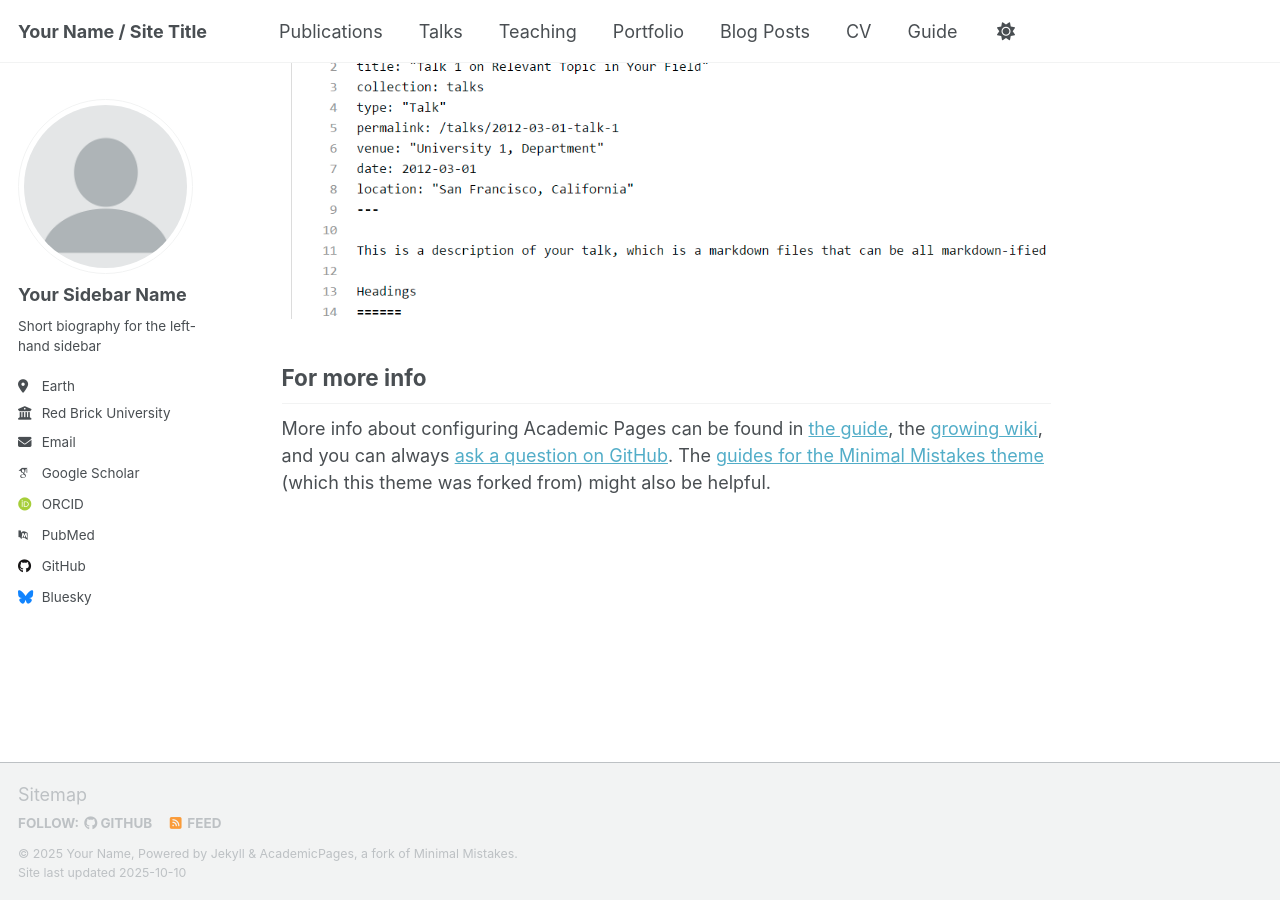
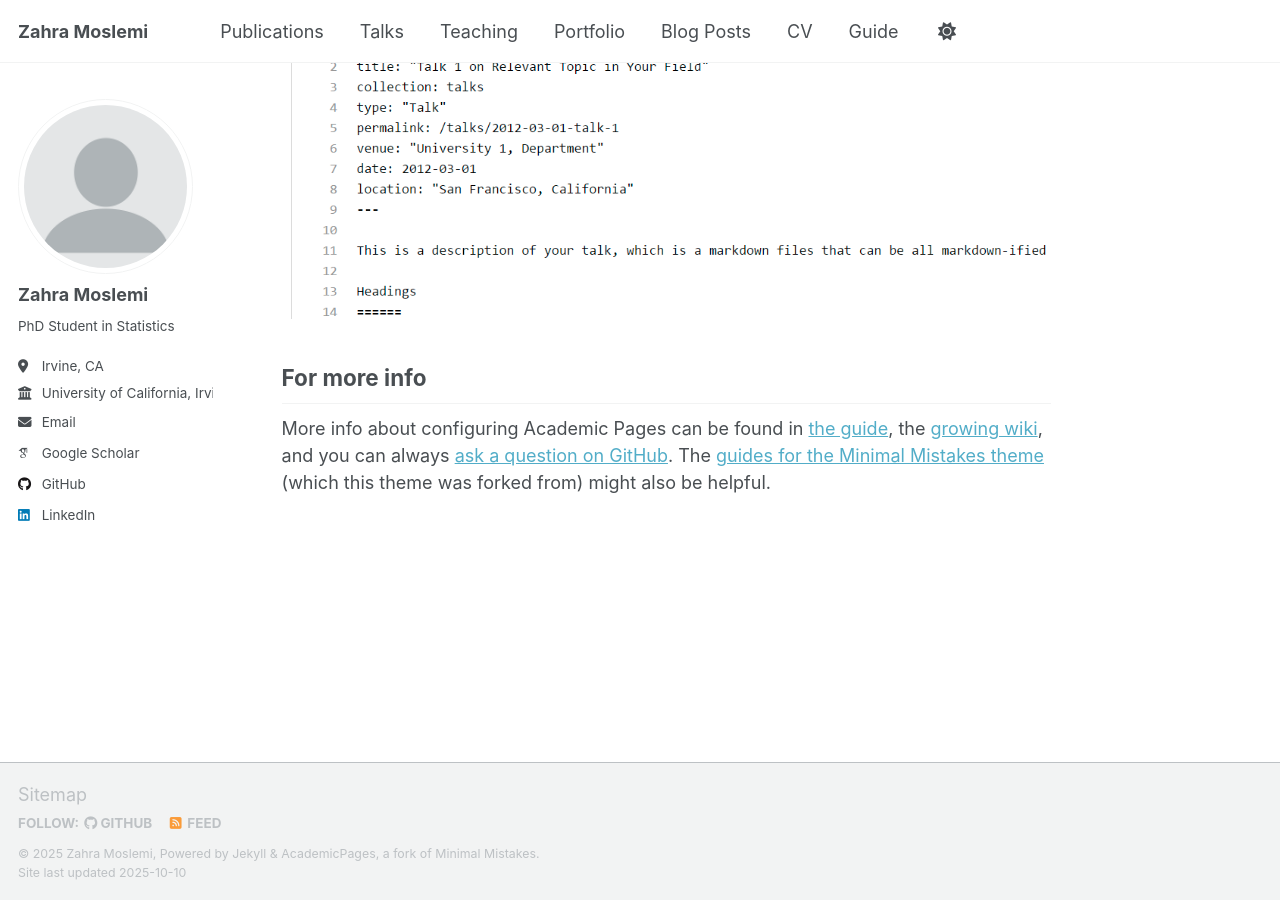
Before and after one commit to zahraMoslemi/zahraMoslemi.github.io, a Jekyll site: the page built from _pages/about.md, in a window 1280 px wide and 900 px high, scrolled down 2880 px. Built offline with Jekyll 4.4.1, drawn with Linux system fonts in a browser that asks for light colours; some web fonts are replaced; a script that is not in the unit is left out.

Commit message:
Update personal details in _config.yml
Updated personal information including name, email, and social media links.

```diff
--- a/_config.yml
+++ b/_config.yml
@@ -9,11 +9,11 @@
 # Basic Site Settings
 locale                   : "en-US"
 site_theme               : "default" # Currently available options are "default", "air"
-title                    : "Your Name / Site Title"
+title                    : "Zahra Moslemi"
 title_separator          : "-"
-name                     : &name "Your Name"
+name                     : &name "Zahra Moslemi"
 description              : &description "Your Name's academic portfolio"   # Update this with a general description of your site, this is the default if not overridden by a page
-url                      : https://academicpages.github.io # The base hostname & protocol for your site e.g. "https://[your GitHub username].github.io",
+url                      : https://zahramoslemi.github.io # The base hostname & protocol for your site e.g. "https://[your GitHub username].github.io",
                                                            # or if you already have some other page hosted on Github then use "https://[your GitHub username].github.io/[Your Repo Name]"
 baseurl                  : "" # the subpath of your site, e.g. "/blog"
 repository               : "academicpages/academicpages.github.io"
@@ -24,23 +24,23 @@
 author:
   # Biographic information
   avatar           : "profile.png"
-  name             : "Your Sidebar Name"
+  name             : "Zahra Moslemi"
   pronouns         : # example: "she/her"
-  bio              : "Short biography for the left-hand sidebar"
-  location         : "Earth"
-  employer         : "Red Brick University"
+  bio              : "PhD Student in Statistics"
+  location         : "Irvine, CA"
+  employer         : "University of California, Irvine"
   uri              : # URL
-  email            : "none@example.org"
+  email            : "zmoslemi@uci.edu"
 
   # Academic websites
   academia         : # URL
   arxiv            : # URL - Update with the correct link to your profile
-  googlescholar    : "https://scholar.google.com/citations?user=PS_CX0AAAAAJ"
+  googlescholar    : "https://scholar.google.com/citations?user=jbJTkg4AAAAJ&hl=en"
   inspire-hep      : # URL
   impactstory      : # URL
-  orcid            : "http://orcid.org/yourorcidurl"
+  orcid            : # URL
   semantic         : # URL
-  pubmed           : "https://www.ncbi.nlm.nih.gov/pubmed/?term=john+snow"
+  pubmed           : # URL
   researchgate     : # URL
   scopus           : # URL
 
@@ -48,13 +48,13 @@
   bitbucket        : # Username - Update with your username on the site
   codepen          : # Username
   dribbble         : # Username
-  github           : "academicpages"
+  github           : "zahraMoslemi"
   kaggle           : # Username
   stackoverflow    : # User number or user number and name (i.e., use "1" or "1/jeff-atwood")
 
   # Social media
   artstation       : # Username
-  bluesky          : "bsky.app" # Replace this with you Bluesky username
+  bluesky          : # URL
   facebook         : # Username
   flickr           : # Username
   foursquare       : # Username
@@ -63,7 +63,7 @@
   keybase          : # Username
   instagram        : # Username
   lastfm           : # Username
-  linkedin         : # Username
+  linkedin         : "https://www.linkedin.com/in/zahra-moslemi/"
   mastodon         : # URL
   medium           : # URL
   pinterest        : # Username
```
